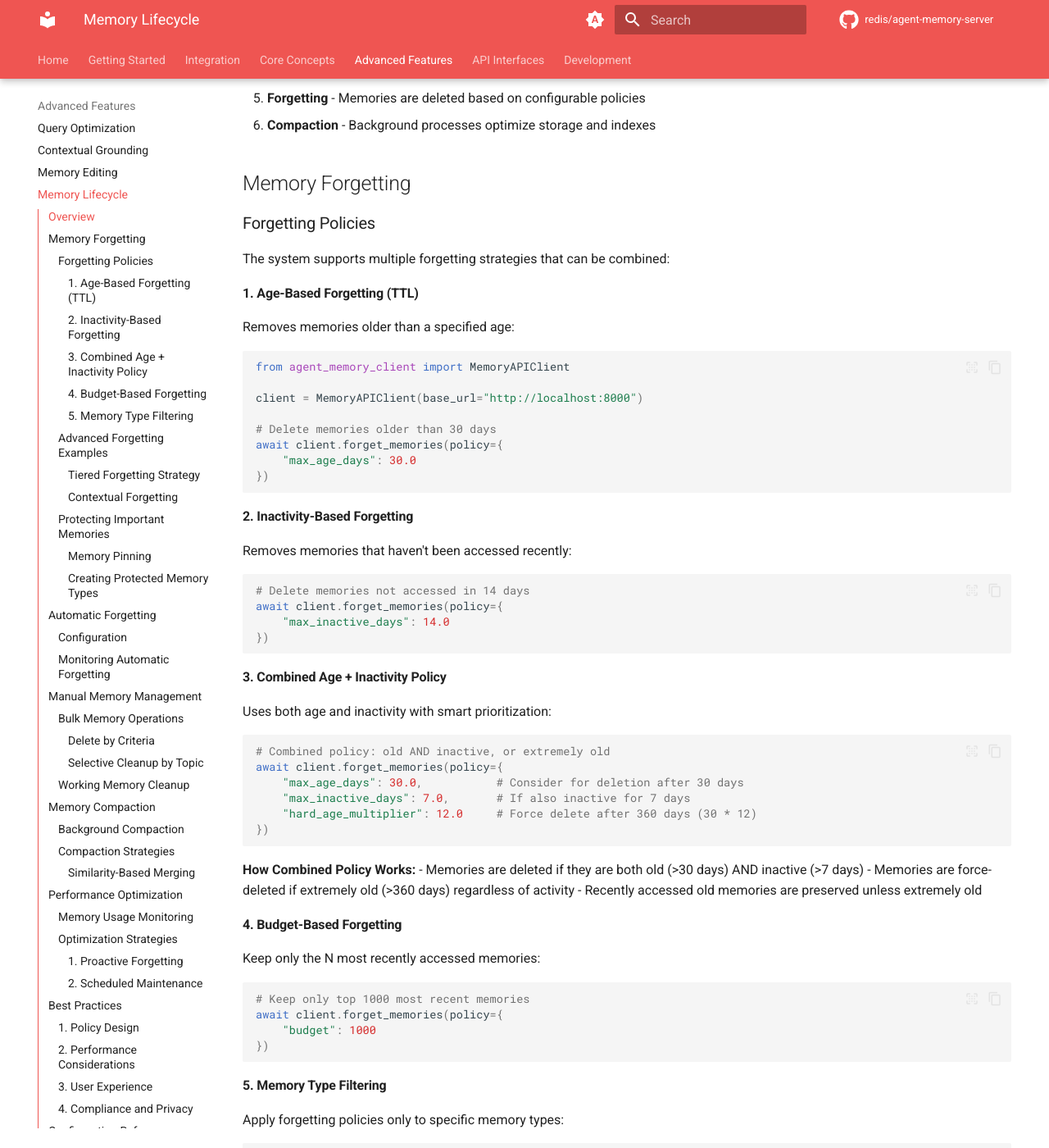
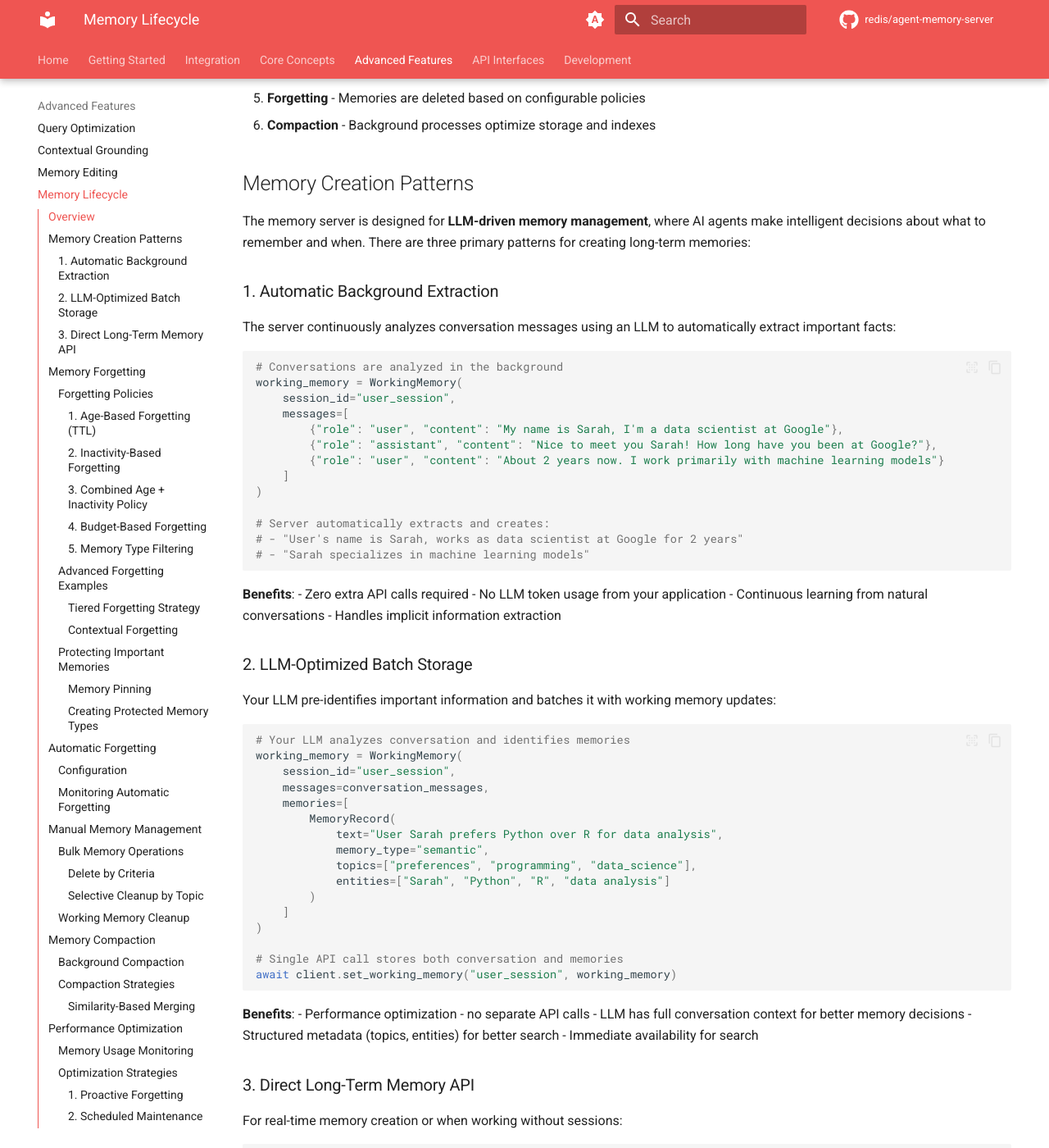
Before and after one commit to redis/agent-memory-server, an MkDocs documentation site: the page built from docs/memory-lifecycle.md, in a window 1280 px wide and 1400 px high, scrolled down 479 px. Shown: the whole window at 82% size. Built offline with MkDocs 1.6.1 and Material for MkDocs 9.7.7, drawn with Linux system fonts in a browser that asks for light colours; comment, search, counter and statistics services are not loaded; the version menu is left out; some of the changed text lies outside the part shown.

Commit message:
Document three LLM-driven pathways for creating long-term memories
Add comprehensive explanation of how long-term memories are typically created
by LLMs using three different patterns:

1. Automatic extraction from conversations by the server's LLM in background
2. LLM-optimized batch storage via working memory (performance optimization)
3. Direct API calls using create_long_term_memory tool

Emphasize LLM-driven design where AI agents make intelligent memory decisions
and clarify the performance benefits of each approach.

Updates both Memory Types and Memory Lifecycle Management documentation.

🤖 Generated with [Claude Code](https://claude.ai/code)

Co-Authored-By: Claude <noreply@anthropic.com>

````diff
--- a/docs/memory-lifecycle.md
+++ b/docs/memory-lifecycle.md
@@ -12,6 +12,88 @@ Memory lifecycle in the system follows these stages:
 4. **Aging** - Memories accumulate age and inactivity metrics
 5. **Forgetting** - Memories are deleted based on configurable policies
 6. **Compaction** - Background processes optimize storage and indexes
+
+## Memory Creation Patterns
+
+The memory server is designed for **LLM-driven memory management**, where AI agents make intelligent decisions about what to remember and when. There are three primary patterns for creating long-term memories:
+
+### 1. Automatic Background Extraction
+The server continuously analyzes conversation messages using an LLM to automatically extract important facts:
+
+```python
+# Conversations are analyzed in the background
+working_memory = WorkingMemory(
+    session_id="user_session",
+    messages=[
+        {"role": "user", "content": "My name is Sarah, I'm a data scientist at Google"},
+        {"role": "assistant", "content": "Nice to meet you Sarah! How long have you been at Google?"},
+        {"role": "user", "content": "About 2 years now. I work primarily with machine learning models"}
+    ]
+)
+
+# Server automatically extracts and creates:
+# - "User's name is Sarah, works as data scientist at Google for 2 years"
+# - "Sarah specializes in machine learning models"
+```
+
+**Benefits**:
+- Zero extra API calls required
+- No LLM token usage from your application
+- Continuous learning from natural conversations
+- Handles implicit information extraction
+
+### 2. LLM-Optimized Batch Storage
+Your LLM pre-identifies important information and batches it with working memory updates:
+
+```python
+# Your LLM analyzes conversation and identifies memories
+working_memory = WorkingMemory(
+    session_id="user_session",
+    messages=conversation_messages,
+    memories=[
+        MemoryRecord(
+            text="User Sarah prefers Python over R for data analysis",
+            memory_type="semantic",
+            topics=["preferences", "programming", "data_science"],
+            entities=["Sarah", "Python", "R", "data analysis"]
+        )
+    ]
+)
+
+# Single API call stores both conversation and memories
+await client.set_working_memory("user_session", working_memory)
+```
+
+**Benefits**:
+- Performance optimization - no separate API calls
+- LLM has full conversation context for better memory decisions
+- Structured metadata (topics, entities) for better search
+- Immediate availability for search
+
+### 3. Direct Long-Term Memory API
+For real-time memory creation or when working without sessions:
+
+```python
+# LLM can use create_long_term_memory tool directly
+await client.create_long_term_memories([
+    {
+        "text": "User completed advanced Python certification course",
+        "memory_type": "episodic",
+        "event_date": "2024-01-15T10:00:00Z",
+        "topics": ["education", "certification", "python"],
+        "entities": ["Python certification"],
+        "user_id": "sarah_123"
+    }
+])
+```
+
+**Benefits**:
+- Immediate storage without working memory
+- Perfect for event-driven memory creation
+- Fine-grained control over memory attributes
+- Cross-session memory creation
+
+> **🎯 Recommended Pattern**: Use method #2 (LLM-optimized batch storage) for most applications as it provides the best balance of performance, control, and automatic background processing.
 
 ## Memory Forgetting
 
````
Also changed, not shown: docs/memory-types.md (+55 -0 lines).
